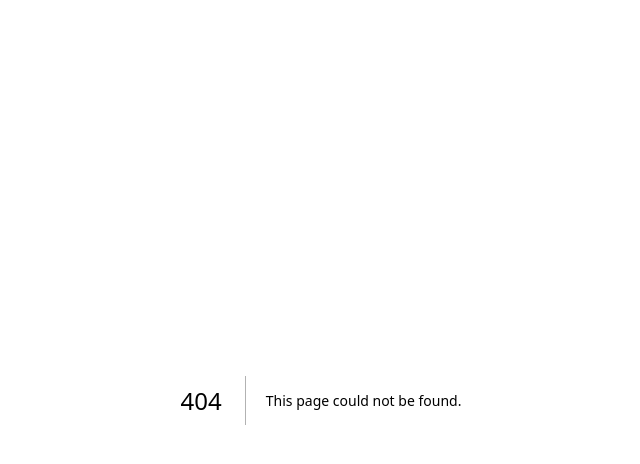
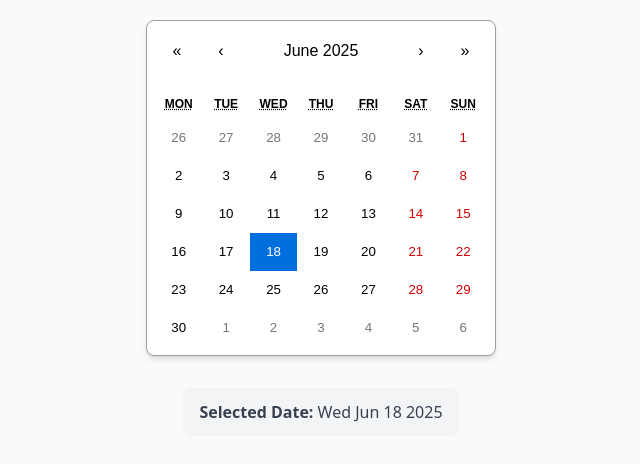
Before and after one commit to Yushank/lets-track, a Next.js app: page /calendar in a window 1280 px wide. Before the commit this address had no page. Shown: the top 464 px of the page, without its empty margins (319-959 px from the left). Built offline with nearby package versions, Linux system fonts and the light colour scheme; no server answers; sample sign-in values are in the browser's storage.

Commit message:
Added calendar with useffect which takes to date from calendar when clicked, redirect to home page with that date, to fetch that date data on home page. Issue: when calendar link is clicked in home page, it reloads to current date home page due to useffect

```diff
--- a/package.json
+++ b/package.json
@@ -14,11 +14,14 @@
     "@types/next-auth": "^3.15.0",
     "axios": "^1.9.0",
     "bcrypt": "^6.0.0",
+    "date-fns": "^4.1.0",
     "next": "15.1.8",
     "next-auth": "^4.24.11",
     "openai": "^5.0.1",
     "react": "^19.0.0",
+    "react-calendar": "^6.0.0",
     "react-dom": "^19.0.0",
+    "react-modern-calendar-datepicker": "^3.1.6",
     "zod": "^3.25.28"
   },
   "devDependencies": {
--- a/src/app/home/page.tsx
+++ b/src/app/calendar/page.tsx
@@ -1,19 +1,20 @@
-import { ChatBox } from "@/src/components/ChatBox";
+import CalendarComponent from "@/src/components/Calendar";
 import { authOptions } from "@/src/lib/auth";
 import { getServerSession } from "next-auth";
 import { redirect } from "next/navigation";
 
 
 
-export default async function Home(){
+export default async function Calendar(){
     const session = await getServerSession(authOptions);
+
     if(!session?.user?.id){
-        redirect("/signin");
+        redirect('/signin')
     }
 
     return (
         <div>
-            <ChatBox />
+            <CalendarComponent></CalendarComponent>
         </div>
     )
 }
--- /dev/null
+++ b/src/app/home/[...date]/page.tsx
@@ -0,0 +1,29 @@
+import { ChatBox } from "@/src/components/ChatBox";
+import { authOptions } from "@/src/lib/auth";
+import { getServerSession } from "next-auth";
+import Link from "next/link";
+import { redirect } from "next/navigation";
+
+
+
+export default async function Home() {
+    const session = await getServerSession(authOptions);
+    if (!session?.user?.id) {
+        redirect("/signin");
+    }
+
+    return (
+        <div>
+            <div>
+                <Link href={"/calendar"} legacyBehavior>
+                    <a className="block">
+                        <h2>Calendar</h2>
+                    </a>
+                </Link>
+            </div>
+            <div>
+                <ChatBox />
+            </div>
+        </div>
+    )
+}
--- /dev/null
+++ b/src/components/Calendar.tsx
@@ -0,0 +1,64 @@
+"use client"
+
+import { format } from 'date-fns';
+import { redirect, useRouter } from 'next/navigation';
+import { useEffect, useRef, useState } from 'react';
+import Calendar from 'react-calendar';
+import 'react-calendar/dist/Calendar.css';
+// import './App.css';
+
+type ValuePiece = Date | null;
+type Value = ValuePiece | [ValuePiece, ValuePiece];
+
+export default function CalendarApp() {
+  const [date, setDate] = useState<Value>(new Date());
+  // const [selectedDate, setSelectedDate] = useState<string>();
+  const isFirstRender = useRef(true);
+  console.log("date from calendar app: ", date);
+  // console.log("selected date from calendar app: ", selectedDate);
+
+  const router = useRouter();
+
+  const formattedDate = date instanceof Date ? format(date, 'yyyy-MM-dd') : "No date selected";
+  console.log("formatted date: ", formattedDate)
+
+  useEffect(() => {
+    // setSelectedDate(formattedDate);
+
+    if(isFirstRender.current){
+      isFirstRender.current = false;
+      return
+    }
+
+    // redirect(`/home/${formattedDate}`)
+    router.push(`/home/${formattedDate}`)
+  }, [date])
+
+  return (
+    <div className="min-h-screen flex justify-center items-start p-5 bg-gray-50">
+      <div className="w-full max-w-4xl">
+        {/* Left-aligned heading */}
+        {/* <h1 className="text-2xl font-semibold text-gray-800 mb-6 text-left justify-center">
+          React Calendar
+        </h1> */}
+
+        {/* Calendar positioned left */}
+        <div className="flex justify-center">
+          <Calendar
+            onChange={setDate}
+            value={date}
+            className="rounded-lg border border-gray-200 shadow-md p-2 bg-white"
+          />
+        </div>
+
+        {/* Centered selected date */}
+        <div className="mt-8 text-center">
+          <p className="inline-block bg-gray-100 rounded-lg px-4 py-3 text-gray-700">
+            <span className="font-semibold">Selected Date:</span>{" "}
+            {date instanceof Date ? date.toDateString() : "No date selected"}
+          </p>
+        </div>
+      </div>
+    </div>
+  );
+}
--- a/src/components/ChatBox.tsx
+++ b/src/components/ChatBox.tsx
@@ -3,13 +3,23 @@
 import axios from "axios";
 import { useState } from "react"
 import { useMeals } from "../hooks";
+import { useParams } from "next/navigation";
 
 
 
 export const ChatBox = () => {
     const [input, setInput] = useState("");
     const [output, setOutput] = useState("");
-    const date = "2025-06-14"
+    // const url = window.location.pathname;
+    // const segments = url.split('/');
+    // const lastSegment = segments.pop() || segments.pop() as string;
+    // console.log("Last segmnet: ", lastSegment)
+    // const date = lastSegment
+
+    const params = useParams();
+    const datePath = params.date as string[];
+    const date = datePath[0];
+    // fetching url /home/date, then from there date = datePath[0] to fetch date and send to useMeals hook
     const { meals, isLoading, calories, protein, carbs, fats, refetchMeal } = useMeals({ date });
     console.log("meals from hook: ", meals);
     console.log("calories extracted from meals array: ", calories);
--- a/src/hooks/index.ts
+++ b/src/hooks/index.ts
@@ -19,12 +19,14 @@ export const useMeals = ({ date }: { date: string }) => {
     const [carbs, setCarbs] = useState([])
     const [fats, setFats] = useState([])
 
-
-    // useEffect(() => {
-    //     setIsLoading(true);
+    console.log("date in hook: ", date)
 
     const fetchMeal = useCallback(async () => {
         try {
+            if (!/^\d{4}-\d{2}-\d{2}$/.test(date)) {
+                throw new Error("Invalid date format");
+            }
+
             const response = await axios.get(`/api/chat/${date}`);
             console.log("response: ", response)
             setMeals(response.data);
@@ -44,13 +46,11 @@ export const useMeals = ({ date }: { date: string }) => {
         }
     }, [date])
 
+
     useEffect(() => {
         fetchMeal();
     }, [fetchMeal])
 
-    // fetchMeal();
-
-    // }, [calories]);
 
     return {
         meals,
```
Also changed, not shown: 1 other file (tests, documents, lock files or other folders).
